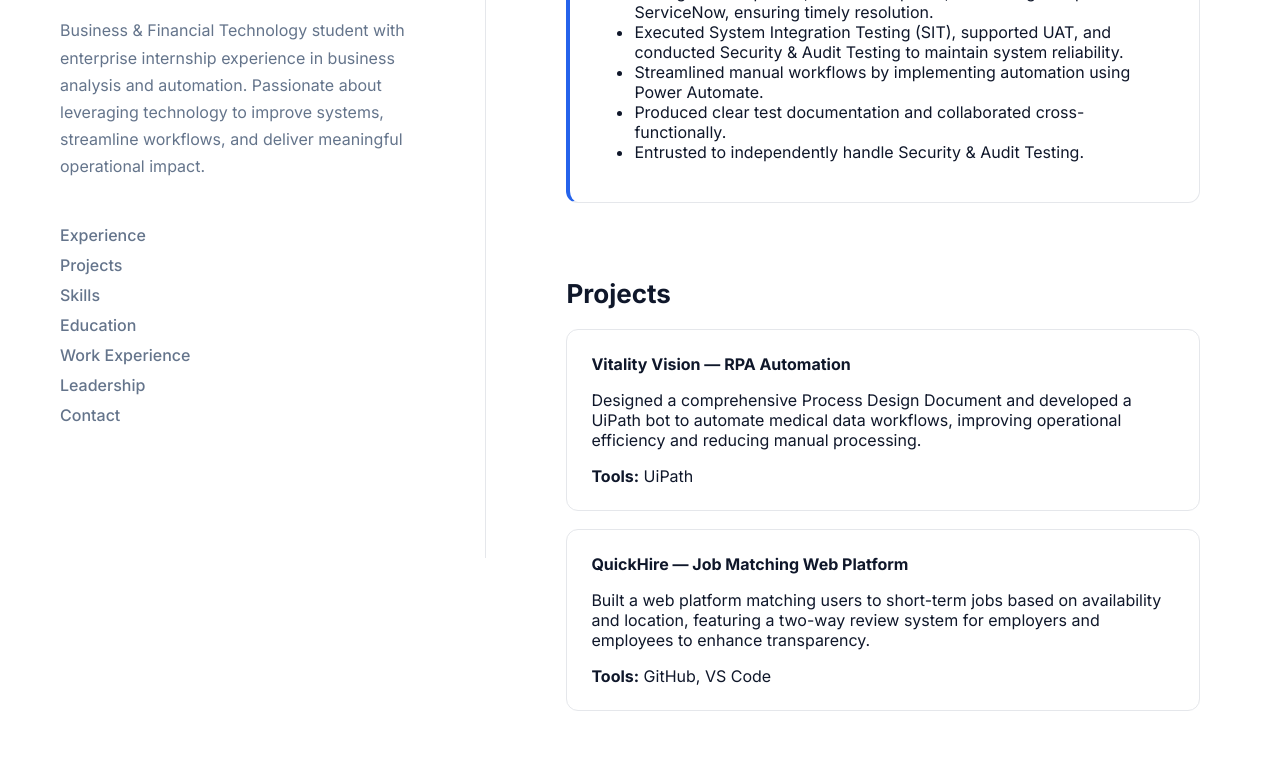
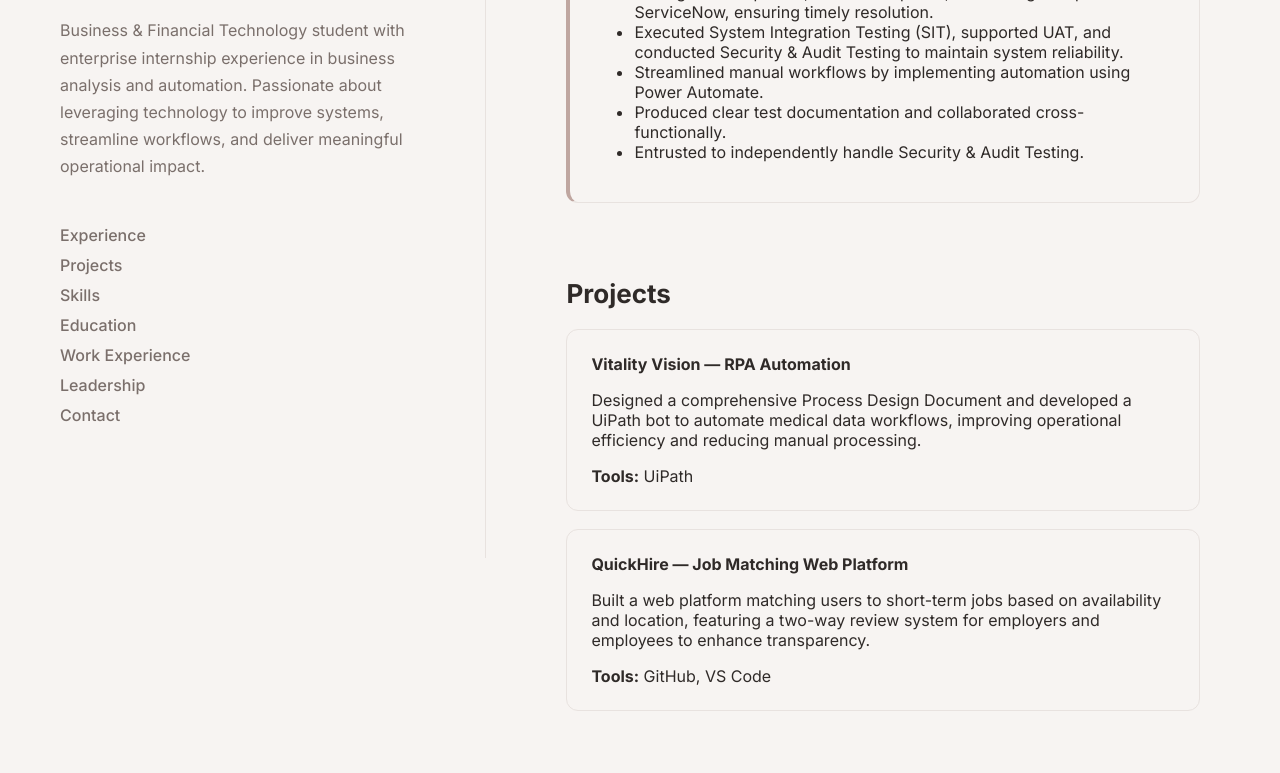
Before and after one commit to natlau2812/natlau2812.github.io, a plain HTML site: page index.html in a window 1280 px wide. Shown: the part 242-1015 px from the top of the page. Drawn offline with Linux system fonts and the light colour scheme.

Commit message:
Update index.html

```diff
--- a/index.html
+++ b/index.html
@@ -11,11 +11,11 @@
 <style>
 
 :root{
---primary:#2563eb;
---text:#0f172a;
---muted:#64748b;
---border:#e5e7eb;
---bg:#ffffff;
+--primary:#bfa6a0;      /* muted blush accent (matches resume tone) */
+--text:#2f2a28;         /* warm charcoal instead of cold black */
+--muted:#7a6f6b;        /* soft warm grey */
+--border:#e8e2df;       /* very soft beige-grey border */
+--bg:#f7f4f2;           /* subtle warm background */
 }
 
 *{
```
